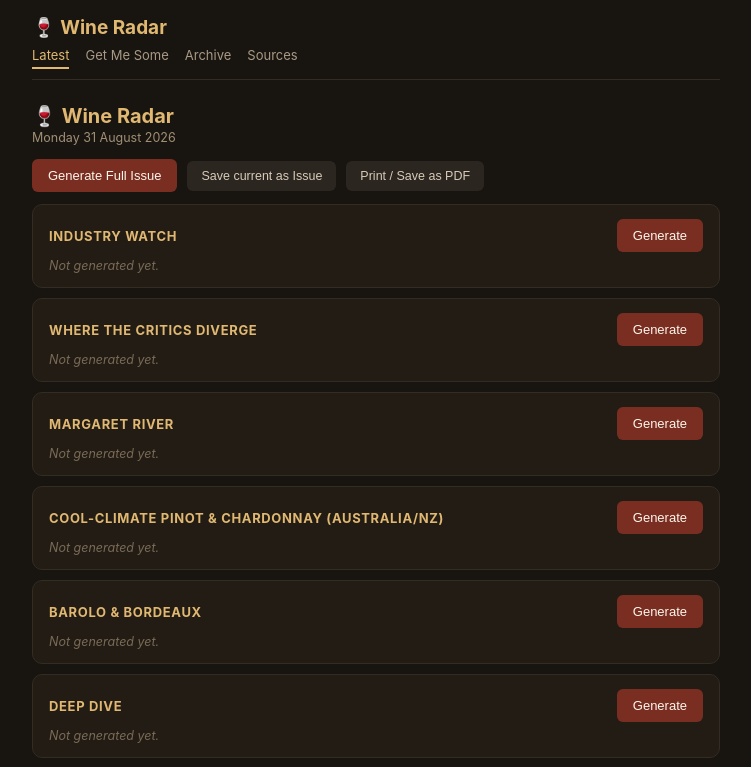
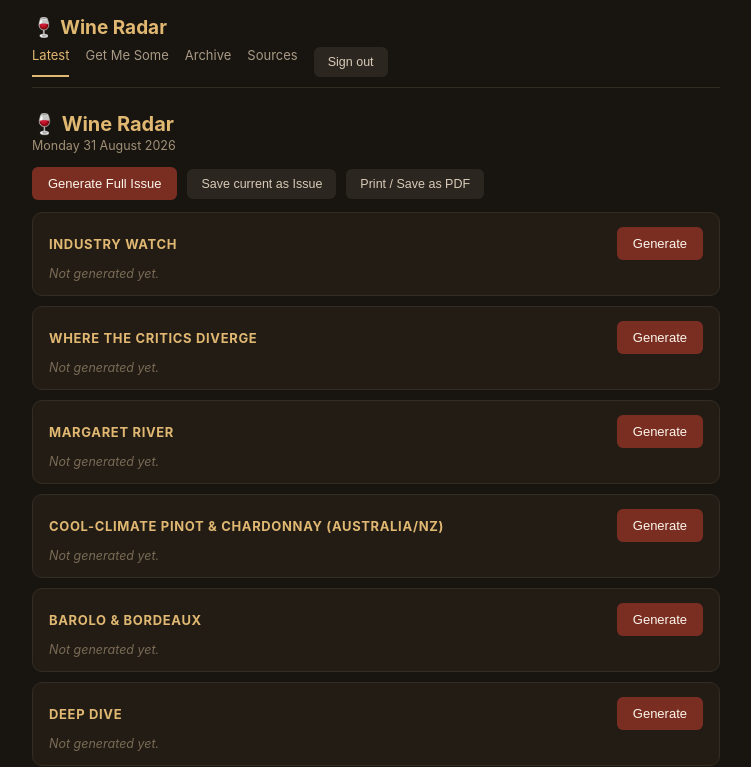
Before and after one commit to bigrich2010/wine-radar, a React (Vite) app: page / in a window 1280 px wide. Shown: the top 767 px of the page, without its empty margins (264-1015 px from the left). Built offline with nearby package versions, Linux system fonts and the light colour scheme; no server answers.

Commit message:
Update App.jsx

```diff
--- a/src/App.jsx
+++ b/src/App.jsx
@@ -3,6 +3,7 @@ import Newsletter from './pages/Newsletter.jsx'
 import Archive from './pages/Archive.jsx'
 import Sources from './pages/Sources.jsx'
 import GetMeSome from './pages/GetMeSome.jsx'
+import { supabase } from './supabaseClient.js'
 
 export default function App() {
   return (
@@ -14,6 +15,7 @@ export default function App() {
           <NavLink to="/getmesome" className={({isActive}) => isActive ? 'active' : ''}>Get Me Some</NavLink>
           <NavLink to="/archive" className={({isActive}) => isActive ? 'active' : ''}>Archive</NavLink>
           <NavLink to="/sources" className={({isActive}) => isActive ? 'active' : ''}>Sources</NavLink>
+          <button className="secondary" onClick={() => supabase.auth.signOut()}>Sign out</button>
         </nav>
       </header>
       <main>
```
